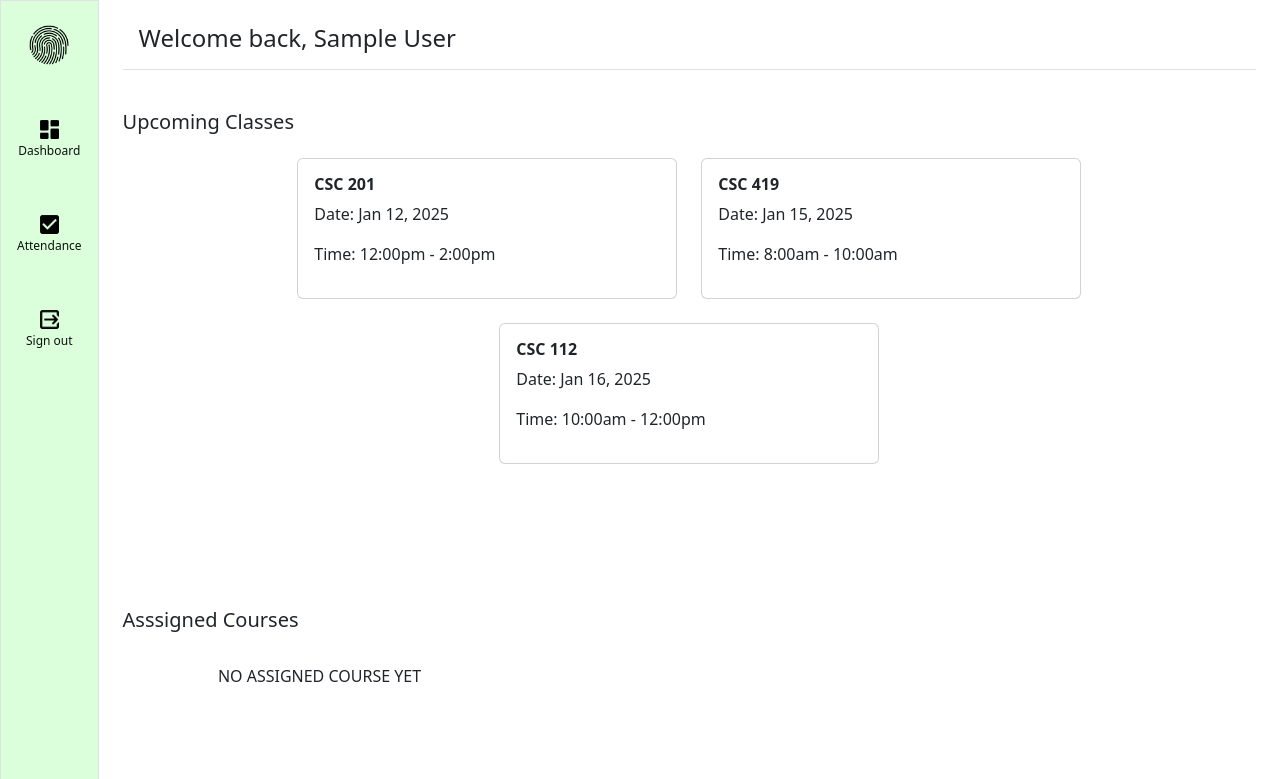
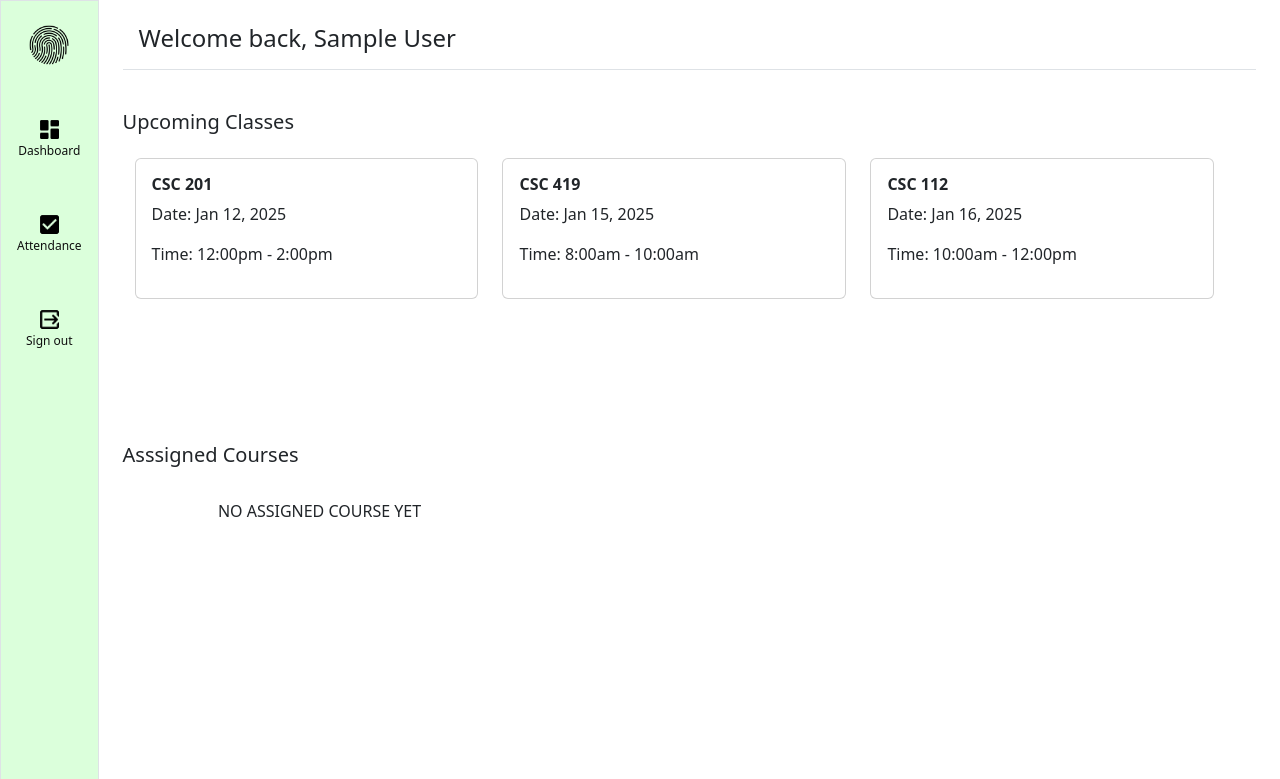
Before and after one commit to olukoluu/E-Attendance, a PHP site: page /teacherdashboard.php in a window 1280 px wide. Shown: the top 779 px of the page. Run offline with PHP 8.4, Linux system fonts and the light colour scheme; the visitor is signed in with stand-in values (Sample User, id 1); data that the repository does not hold is empty.

Commit message:
adjust the width of the course card

```diff
--- a/teacherdashboard.php
+++ b/teacherdashboard.php
@@ -37,18 +37,18 @@ if ($_SESSION['verified'] === true) {
 
       <section class="mt-md-4 mb-5 pt-3 pb-5">
         <h5>Upcoming Classes</h5>
-        <div class="row row-cols-md-3 gap-4 justify-content-center mt-4">
-          <div class="card p-3" style="width: 380px">
+        <div class="row row-cols-md-3 gap-4 mt-4 px-4">
+          <div class="card p-3" style="width: 31%">
             <h6 class="fw-bold">CSC 201</h6>
             <p>Date: Jan 12, 2025</p>
             <p>Time: 12:00pm - 2:00pm</p>
           </div>
-          <div class="card p-3" style="width: 380px">
+          <div class="card p-3" style="width: 31%">
             <h6 class="fw-bold">CSC 419</h6>
             <p>Date: Jan 15, 2025</p>
             <p>Time: 8:00am - 10:00am</p>
           </div>
-          <div class="card p-3" style="width: 380px">
+          <div class="card p-3" style="width: 31%">
             <h6 class="fw-bold">CSC 112</h6>
             <p>Date: Jan 16, 2025</p>
             <p>Time: 10:00am - 12:00pm</p>
@@ -69,7 +69,7 @@ if ($_SESSION['verified'] === true) {
           if ($result->num_rows > 0) {
             while ($row = $result->fetch_array()) {
               echo '
-             <div class="card p-3" style="width: 32%">
+             <div class="card p-3" style="width: 31%">
             <p>Course Title: ' . $row["course_title"] . '</p>
             <p>Course Code: ' . $row["course_code"] . '</p>
             <p>Level: ' . $row["level"] . '</p>
```
